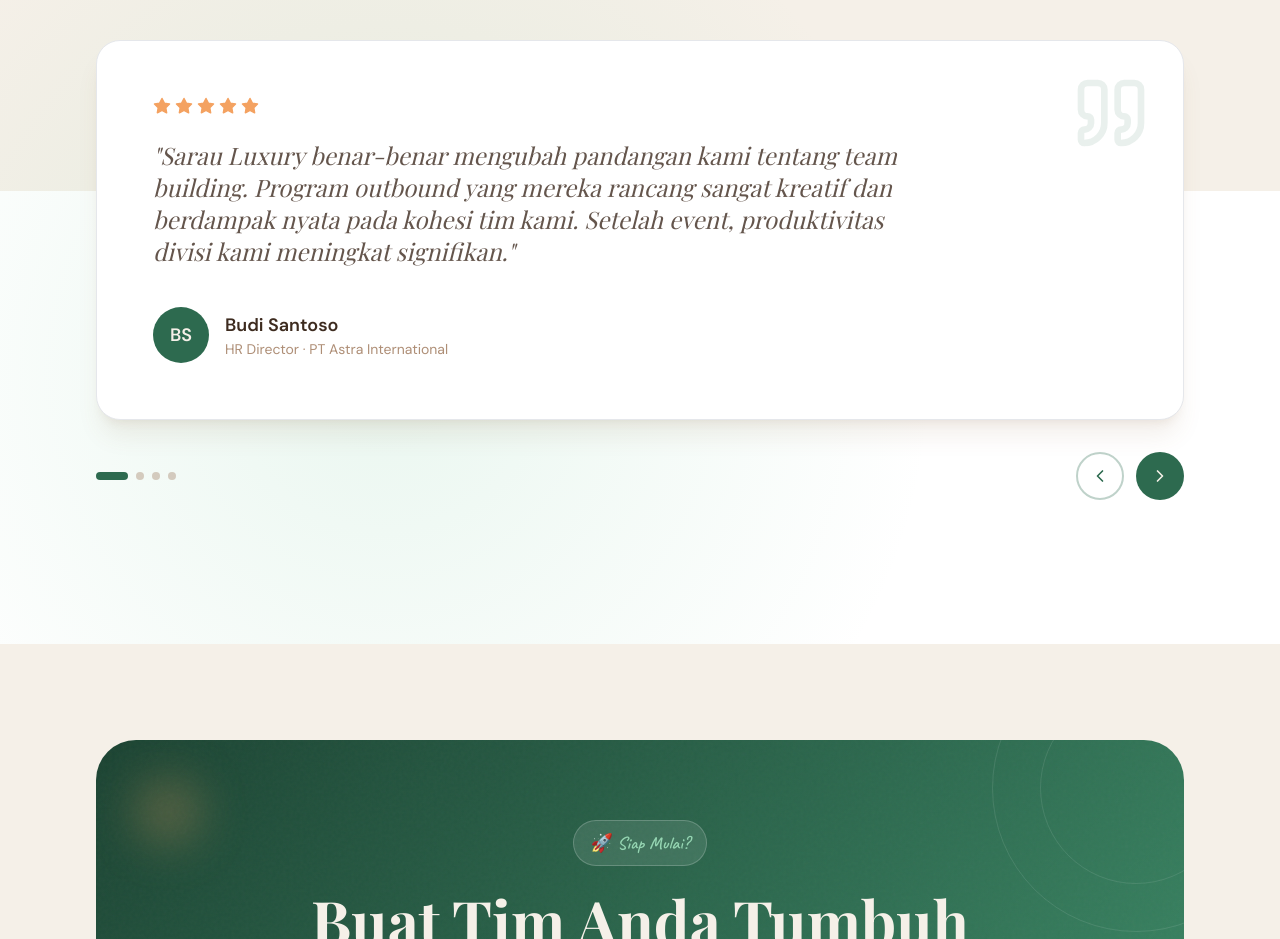
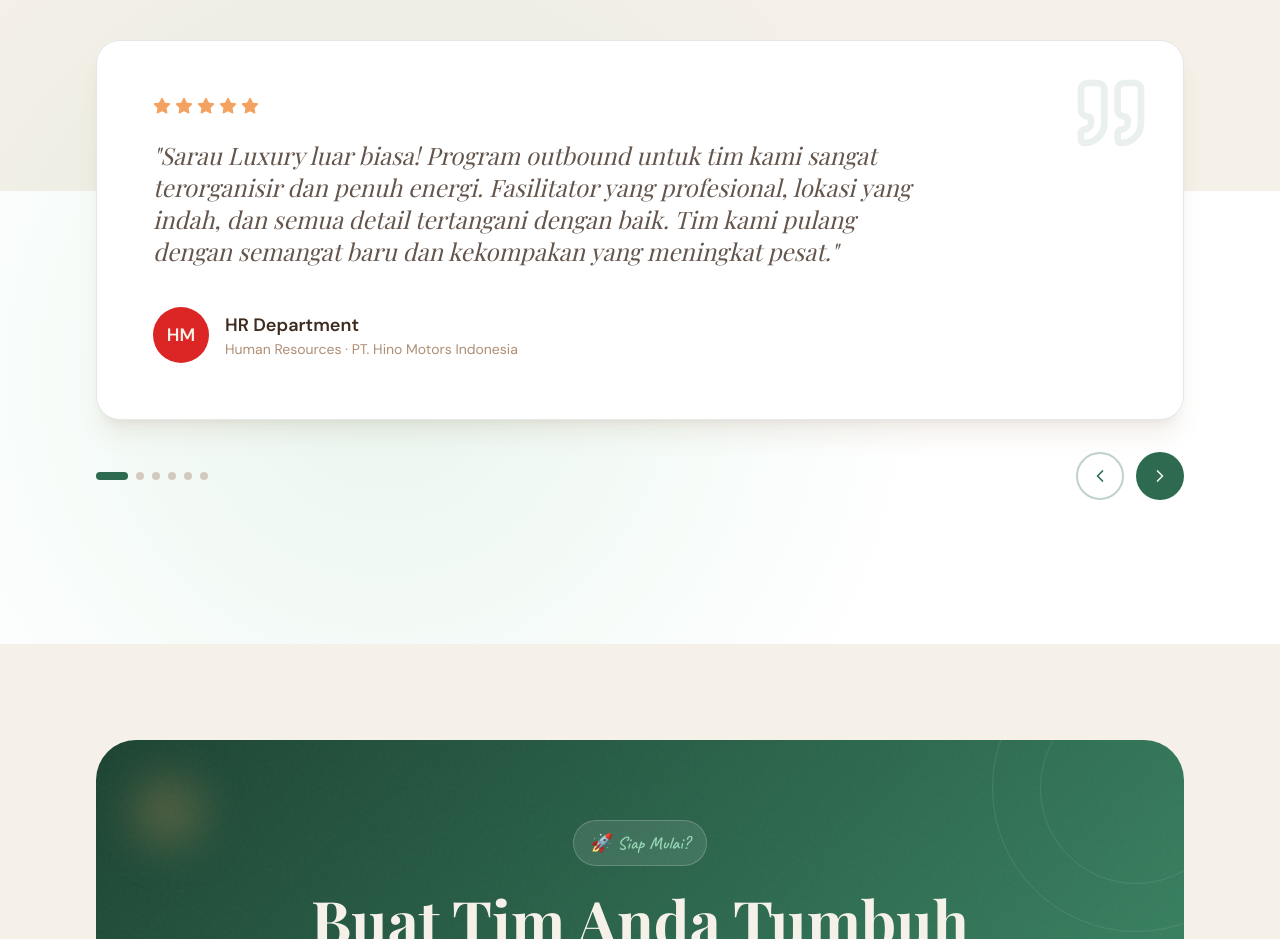
Before and after one commit to ganoolmovie5th-cell/sarau-luxury-claude, a Next.js app: page /clients in a window 1280 px wide. Shown: the part 2100-3039 px from the top of the page. Built offline with nearby package versions, Linux system fonts and the light colour scheme; no server answers; a web font is replaced by a local one.

Commit message:
feat: update testimoni dengan 6 review dari klien nyata (Hino, Epson, Grand Soll, Adaro, Mercure, Nippon Steel)

```diff
--- a/src/components/sections/TestimonialsSection.tsx
+++ b/src/components/sections/TestimonialsSection.tsx
@@ -7,40 +7,58 @@ import { ChevronLeft, ChevronRight, Quote, Star } from 'lucide-react'
 
 const testimonials = [
   {
-    name: 'Budi Santoso',
-    role: 'HR Director',
-    company: 'PT Astra International',
+    name: 'HR Department',
+    role: 'Human Resources',
+    company: 'PT. Hino Motors Indonesia',
     rating: 5,
-    text: 'Sarau Luxury benar-benar mengubah pandangan kami tentang team building. Program outbound yang mereka rancang sangat kreatif dan berdampak nyata pada kohesi tim kami. Setelah event, produktivitas divisi kami meningkat signifikan.',
-    avatar: 'BS',
-    color: 'bg-forest',
+    text: 'Sarau Luxury luar biasa! Program outbound untuk tim kami sangat terorganisir dan penuh energi. Fasilitator yang profesional, lokasi yang indah, dan semua detail tertangani dengan baik. Tim kami pulang dengan semangat baru dan kekompakan yang meningkat pesat.',
+    avatar: 'HM',
+    color: 'bg-red-600',
   },
   {
-    name: 'Dian Ramadhani',
-    role: 'Head of People & Culture',
-    company: 'Gojek Indonesia',
+    name: 'Event Committee',
+    role: 'Panitia Gathering',
+    company: 'PT. Epson Indonesia',
     rating: 5,
-    text: 'Kami sudah 3 kali menggunakan Sarau Luxury untuk company outing dan selalu puas. Mereka paham betul kebutuhan tim tech startup yang dinamis. Konsepnya selalu fresh dan eksekusinya zero drama.',
-    avatar: 'DR',
-    color: 'bg-earth',
+    text: 'Ini pertama kali kami menggunakan Sarau Luxury untuk company gathering dan hasilnya melebihi ekspektasi. Konsep acara kreatif, eksekusi rapi, dan tim mereka sangat responsif dari awal hingga akhir. Pasti akan kami gunakan lagi untuk event berikutnya!',
+    avatar: 'EP',
+    color: 'bg-blue-600',
   },
   {
-    name: 'Kartika Wulandari',
-    role: 'General Manager',
-    company: 'Bank Mandiri Regional Jakarta',
+    name: 'Management Team',
+    role: 'General Affairs',
+    company: 'Grand Soll Marina Hotel',
     rating: 5,
-    text: 'Kami menggelar family gathering untuk 300 peserta. Sarau Luxury menangani segalanya dengan sangat profesional — dari venue, catering, entertainment, hingga dokumentasi. Semua karyawan sangat puas!',
-    avatar: 'KW',
-    color: 'bg-moss',
+    text: 'Sebagai sesama pelaku industri hospitality, kami sangat mengapresiasi standar pelayanan Sarau Luxury yang tinggi. Family gathering kami untuk 200+ karyawan berjalan sempurna — dari venue, konsumsi, games, hingga dokumentasi. Profesional dan terpercaya!',
+    avatar: 'GS',
+    color: 'bg-emerald-700',
   },
   {
-    name: 'Reza Firmansyah',
-    role: 'CEO',
-    company: 'PT Teknologi Maju Bersama',
+    name: 'HR & GA Division',
+    role: 'HR & General Affairs',
+    company: 'PT. Adaro Energy',
     rating: 5,
-    text: 'Tim yang ramah, responsif, dan sangat kreatif. Mereka berhasil menciptakan program team building yang terasa natural, bukan monoton. Investasi terbaik untuk perusahaan kami tahun ini!',
-    avatar: 'RF',
-    color: 'bg-sun text-bark',
+    text: 'Sarau Luxury berhasil mengemas team building kami menjadi pengalaman yang benar-benar berkesan. Aktivitas rafting dan outbound yang mereka siapkan menantang sekaligus menyenangkan. Tim kami masih membicarakannya berbulan-bulan setelah event selesai!',
+    avatar: 'AE',
+    color: 'bg-blue-900',
+  },
+  {
+    name: 'Operations Team',
+    role: 'Operations Manager',
+    company: 'Hotel Mercure',
+    rating: 5,
+    text: 'Koordinasi dengan tim Sarau Luxury sangat mudah dan menyenangkan. Mereka memahami kebutuhan kami dengan cepat dan memberikan solusi terbaik sesuai budget. Hasil akhirnya memuaskan semua pihak — karyawan senang, manajemen puas!',
+    avatar: 'HC',
+    color: 'bg-indigo-700',
+  },
+  {
+    name: 'People & Culture',
+    role: 'HR Manager',
+    company: 'PT. Nippon Steel Indonesia',
+    rating: 5,
+    text: 'Sarau Luxury memahami kultur perusahaan kami yang mengedepankan kedisiplinan dan kebersamaan. Program yang mereka rancang sangat sesuai — terstruktur, bermakna, dan tetap menyenangkan. Highly recommended untuk perusahaan manufaktur!',
+    avatar: 'NS',
+    color: 'bg-slate-800',
   },
 ]
 
```
